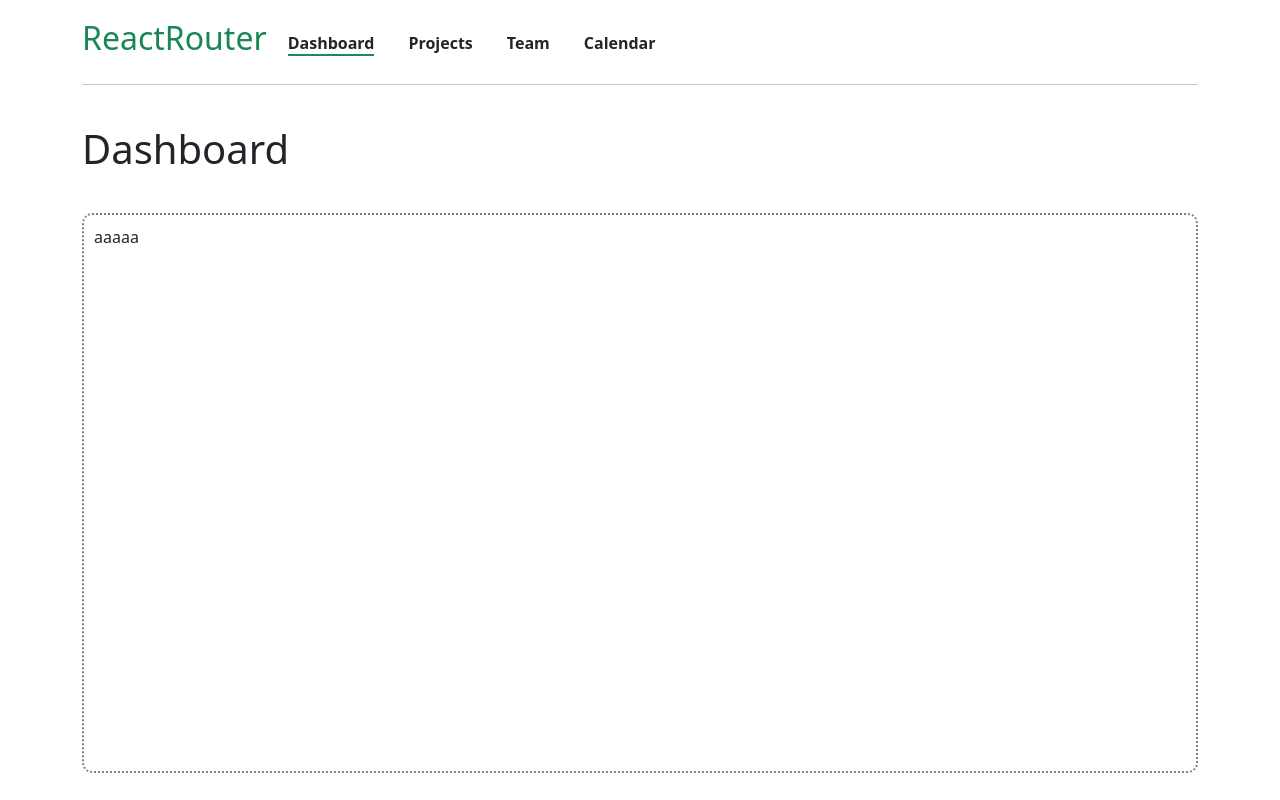
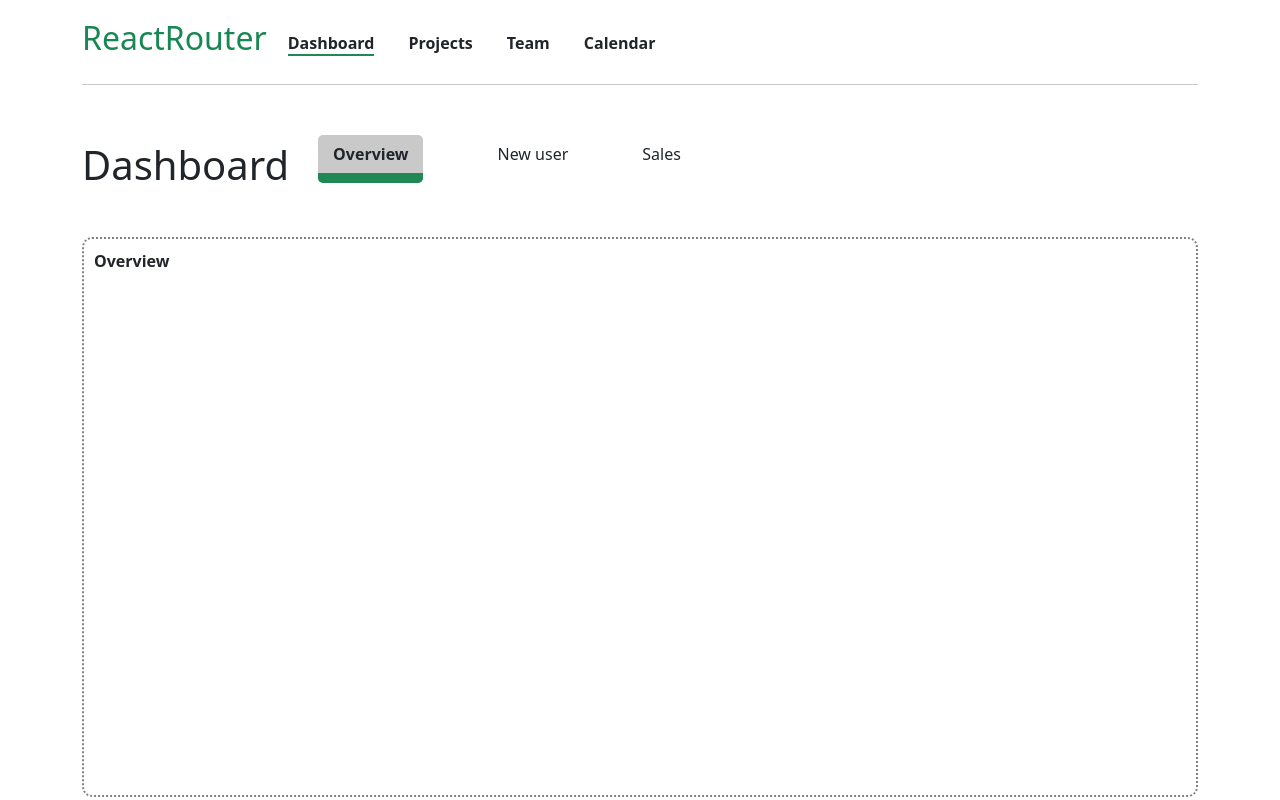
Before and after one commit to fstipo/react-router, a React (Create React App) app: page / in a window 1280 px wide. Built offline with nearby package versions, Linux system fonts and the light colour scheme.

Commit message:
child routes working

```diff
--- /dev/null
+++ b/src/components/reactRouter/Dashboard.js
@@ -0,0 +1,52 @@
+import React from 'react';
+import { Outlet } from 'react-router-dom';
+import { NavLink } from './ReactRouter';
+
+const Dashboard = () => {
+  return (
+    <>
+      <header className="d-flex justify-content-start align-items-center gap-3">
+        <h1 className="">Dashboard</h1>
+        <nav>
+          <ul className="d-flex gap-5 list-unstyled mt-4">
+            <li className="btn btn-link text-decoration-none">
+              <NavLink
+                className="text-dark text-decoration-none"
+                to="/"
+                activeClassName={'active__link'}
+                inactiveClassName={'inactive__link'}
+              >
+                Overview
+              </NavLink>
+            </li>
+            <li className="btn btn-link text-decoration-none">
+              <NavLink
+                className="text-dark text-decoration-none"
+                activeClassName={'active__link'}
+                inactiveClassName={'inactive__link'}
+                to="/new-user"
+              >
+                New user
+              </NavLink>
+            </li>
+            <li className="btn btn-link text-decoration-none">
+              <NavLink
+                className="text-dark text-decoration-none"
+                activeClassName={'active__link'}
+                inactiveClassName={'inactive__link'}
+                to="/sales"
+              >
+                Sales
+              </NavLink>
+            </li>
+          </ul>
+        </nav>
+      </header>
+      <section className="section__main fw-bold">
+        <Outlet />
+      </section>
+    </>
+  );
+};
+
+export default Dashboard;
--- /dev/null
+++ b/src/components/reactRouter/Page.js
@@ -0,0 +1,15 @@
+import React from 'react';
+import { Outlet } from 'react-router-dom';
+
+const Page = ({ title }) => {
+  return (
+    <>
+      <header>
+        <h1>{title}</h1>
+      </header>
+      <section className="section__main"></section>
+    </>
+  );
+};
+
+export default Page;
--- a/src/components/reactRouter/ReactRouter.css
+++ b/src/components/reactRouter/ReactRouter.css
@@ -30,3 +30,19 @@ main header h1 {
 .inactive:hover {
   border-bottom: 2px solid gray;
 }
+
+.active__link {
+  border-bottom: 10px solid #1f8855;
+  background-color: rgb(201, 201, 201);
+  padding: 8px 15px;
+  font-weight: bold;
+  border-radius: 5px;
+}
+
+.inactive__link:hover {
+  border-bottom: 10px solid #1f8855;
+  background-color: #fff;
+  padding: 8px 15px;
+  font-weight: bold;
+  border-bottom: 2px solid gray;
+}
--- a/src/components/reactRouter/ReactRouter.js
+++ b/src/components/reactRouter/ReactRouter.js
@@ -1,5 +1,7 @@
 import React from 'react';
-import { Link, useLocation } from 'react-router-dom';
+import { Link, Route, Routes, useLocation } from 'react-router-dom';
+import Dashboard from './Dashboard';
+import Page from './Page';
 import './ReactRouter.css';
 
 export const NavLink = ({
@@ -16,7 +18,7 @@ export const NavLink = ({
   return <Link to={to} className={allClasses} {...rest}></Link>;
 };
 
-const ReactRouter = () => {
+const ReactRouter = ({ title }) => {
   return (
     <div className="container mt-3">
       <header className="d-flex justify-content-start align-items-center gap-2">
@@ -68,10 +70,22 @@ const ReactRouter = () => {
       </header>
       <hr />
       <main>
-        <header>
-          <h1>Dashboard</h1>
-        </header>
-        <section className="section__main">aaaaa</section>
+        <Routes>
+          <Route path="/" element={<Dashboard title={'Dashboard'}></Dashboard>}>
+            <Route path="/" element={<p>Overview</p>} />
+            <Route path="/new-user" element={<p>New User</p>} />
+            <Route path="/sales" element={<p>Sales</p>} />
+          </Route>
+          <Route
+            path="/projects"
+            element={<Page title={'Projects'}></Page>}
+          ></Route>
+          <Route path="/team" element={<Page title={'Team'}></Page>}></Route>
+          <Route
+            path="/calendar"
+            element={<Page title={'Calendar'}></Page>}
+          ></Route>
+        </Routes>
       </main>
     </div>
   );
```
